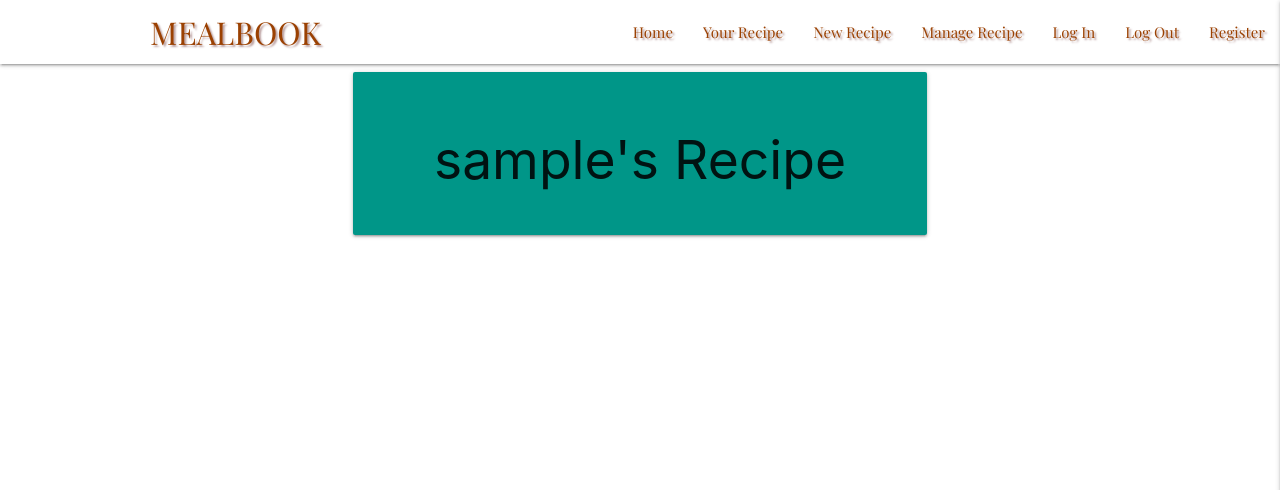
After one commit to kenweechin/recipe-app, a Flask app: page /profile/1 in a window 1280 px wide. The commit adds this page. Shown: the top 490 px of the page. Run offline with Flask 2, Linux system fonts and the light colour scheme; the visitor is signed in with stand-in values (Sample User, id 1); a database or web service that is not in the repository returns one stand-in record (values such as "Sample title"); some libraries are stand-ins or nearby versions.

Commit message:
Add profile page for the login user

```diff
--- a/app.py
+++ b/app.py
@@ -42,6 +42,8 @@ def register():
 
         session["user"] = request.form.get("username").lower()
         flash("Registration Completed!")
+        return redirect(url_for("profile", username=session["user"]))
+
     return render_template("register.html")
 
 
@@ -55,6 +57,7 @@ def login():
             if check_password_hash(existing_user["password"], request.form.get("password")):
                 session["user"] = request.form.get("username").lower()
                 flash("Welcome, {}".format(request.form.get("username")))
+                return redirect(url_for("profile", username=session["user"]))
             else:
                 flash("You've entered an invalid username and/or password")
                 return redirect(url_for("login"))
@@ -66,6 +69,12 @@ def login():
     return render_template("login.html")
 
 
+@app.route("/profile/<username>", methods=["GET", "POST"])
+def profile(username):
+    username = mongo.db.users.find_one({"username": session["user"]})["username"]
+    return render_template("profile.html", username=username)
+
+
 if __name__ == "__main__":
     app.run(host=os.environ.get("IP"),
             port=int(os.environ.get("PORT")),
--- a/templates/base.html
+++ b/templates/base.html
@@ -26,7 +26,7 @@
                 <a href="#" data-target="mobile-demo" class="sidenav-trigger right"><i class="fas fa-bars"></i></a>
                 <ul class="right hide-on-med-and-down">
                     <li><a href="{{ url_for('get_recipes')}}">Home</a></li>
-                    <li><a href="#">Your Recipe</a></li>
+                    <li><a href="{{ url_for('profile', username=session['user'])}}">Your Recipe</a></li>
                     <li><a href="#">New Recipe</a></li>
                     <li><a href="#">Manage Recipe</a></li>
                     <li><a href="{{ url_for('login')}}">Log In</a></li>
@@ -40,7 +40,7 @@
         <ul class="sidenav" id="mobile-demo">
             <li><h4 class= "center-align N/A transparent text-shadow sidenav-text">MEALBOOK</h4></li>
             <li><a href="{{ url_for('get_recipes')}}">Home</a></li>
-            <li><a href="#">Your Recipe</a></li>
+            <li><a href="{{ url_for('profile', username=session['user'])}}">Your Recipe</a></li>
             <li><a href="#">New Recipe</a></li>
             <li><a href="#">Manage Recipe</a></li>
             <li><a href="{{ url_for('login')}}">Log In</a></li>
--- /dev/null
+++ b/templates/profile.html
@@ -0,0 +1,16 @@
+{% extends "base.html" %}
+{% block content %}
+
+
+
+<div class="row">
+    <div class="col s12 m8 offset-m2">
+        <div class="card-panel teal">
+            <h2 class="center-align dark-green text-darken">
+                {{ username }}'s Recipe
+            </h2>
+        </div>
+    </div>
+</div>
+
+{% endblock %}
```
